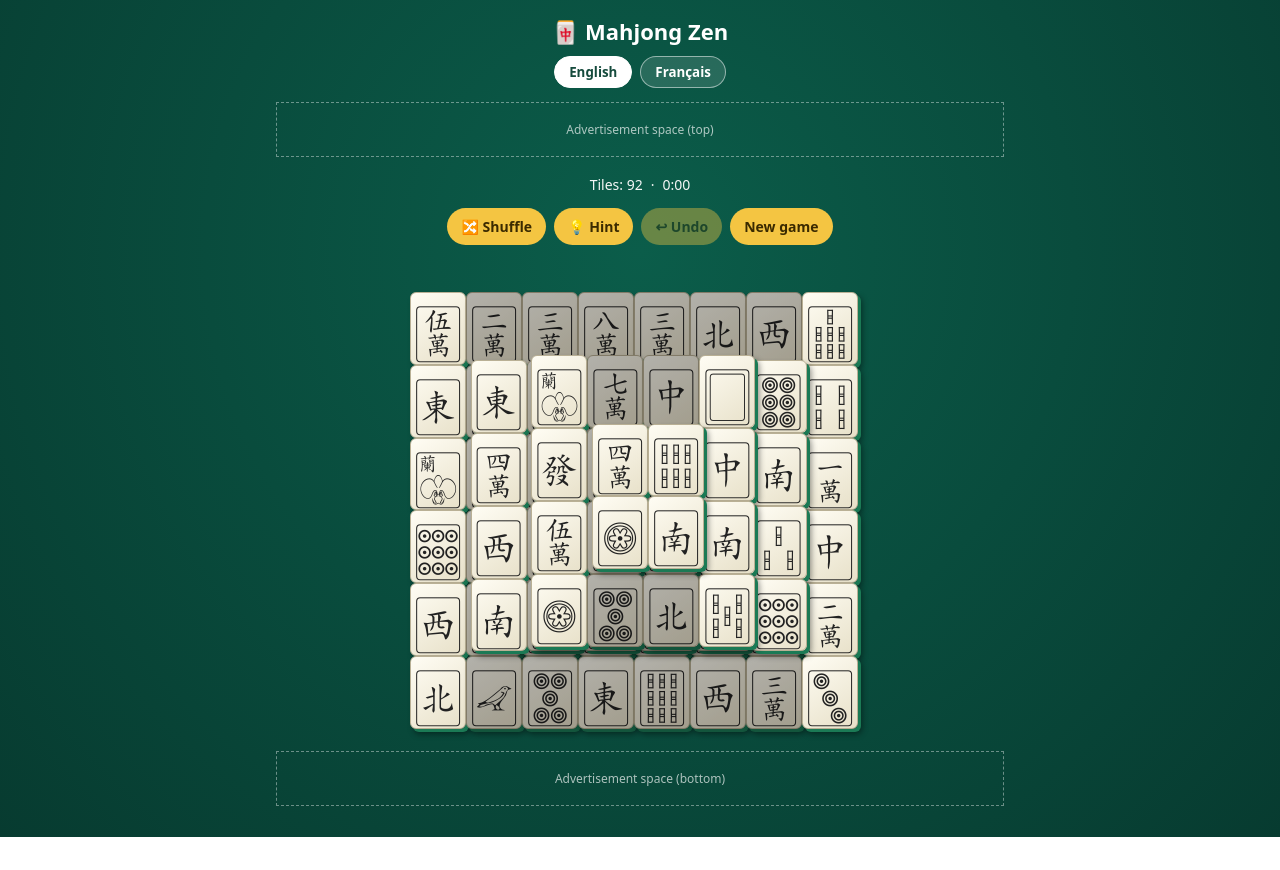
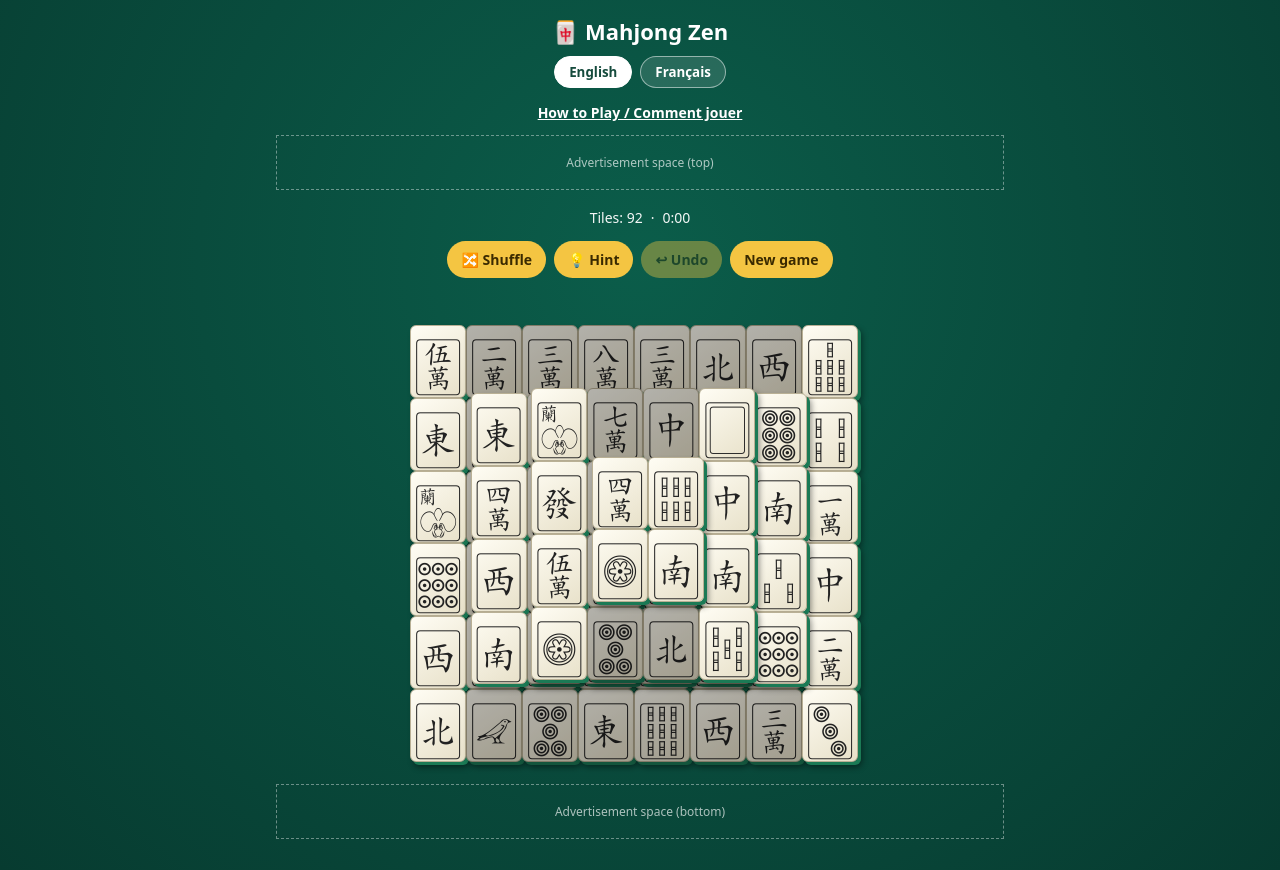
Before and after one commit to kombthenri-ctrl/mahjong-zen, a plain HTML site: page index.html in a window 1280 px wide. Before the commit the page ends 837 px from the top, so only its background shows below. Drawn offline with Linux system fonts and the light colour scheme.

Commit message:
Update index.html

```diff
--- a/index.html
+++ b/index.html
@@ -40,6 +40,12 @@ button.lang.active{background:#fff;color:#164b3d;border-color:#fff}
 <div class="bar langbar" aria-label="Language selector">
   <button class="lang active" id="langEn" type="button" aria-pressed="true">English</button>
   <button class="lang" id="langFr" type="button" aria-pressed="false">Français</button>
+</div>
+
+<div class="bar">
+  <a href="rules.html" style="color:white;text-decoration:underline;font-size:14px;font-weight:600">
+    How to Play / Comment jouer
+  </a>
 </div>
 
 <div class="ad" id="adTop">
```
